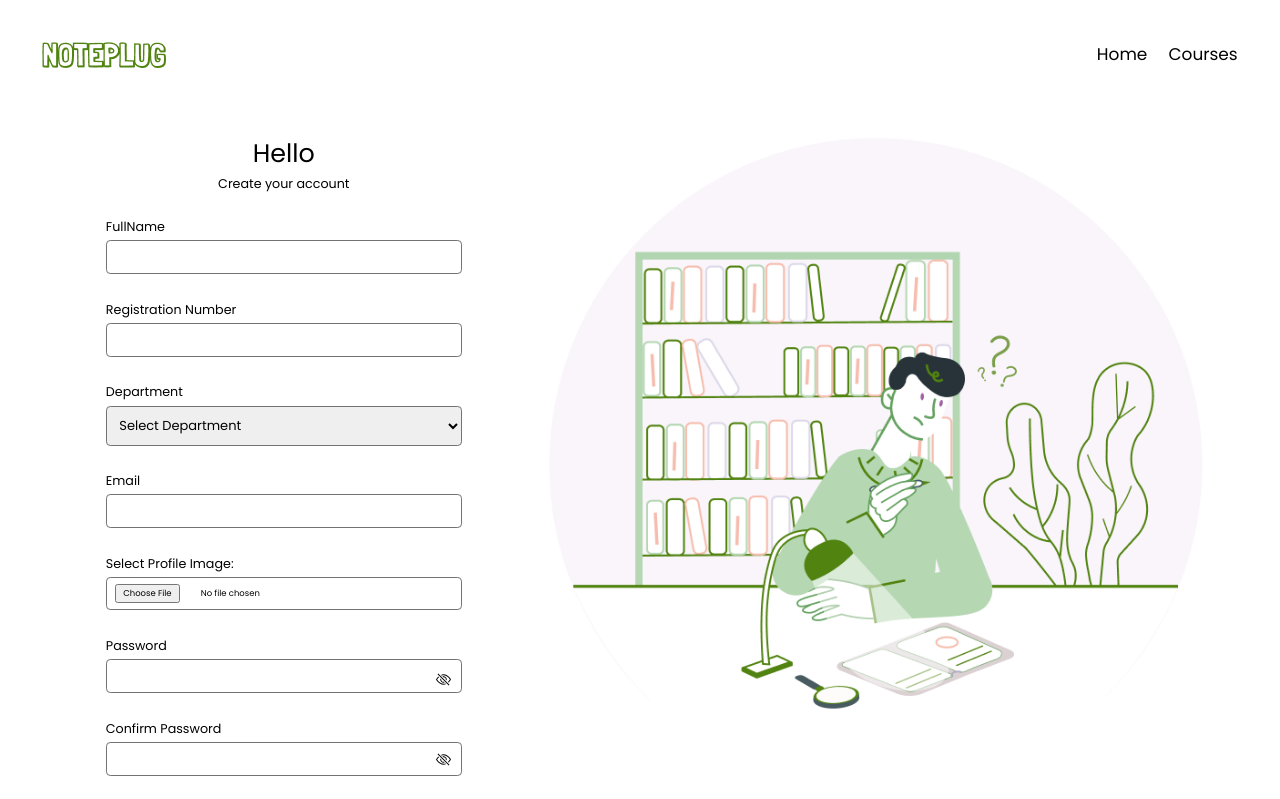
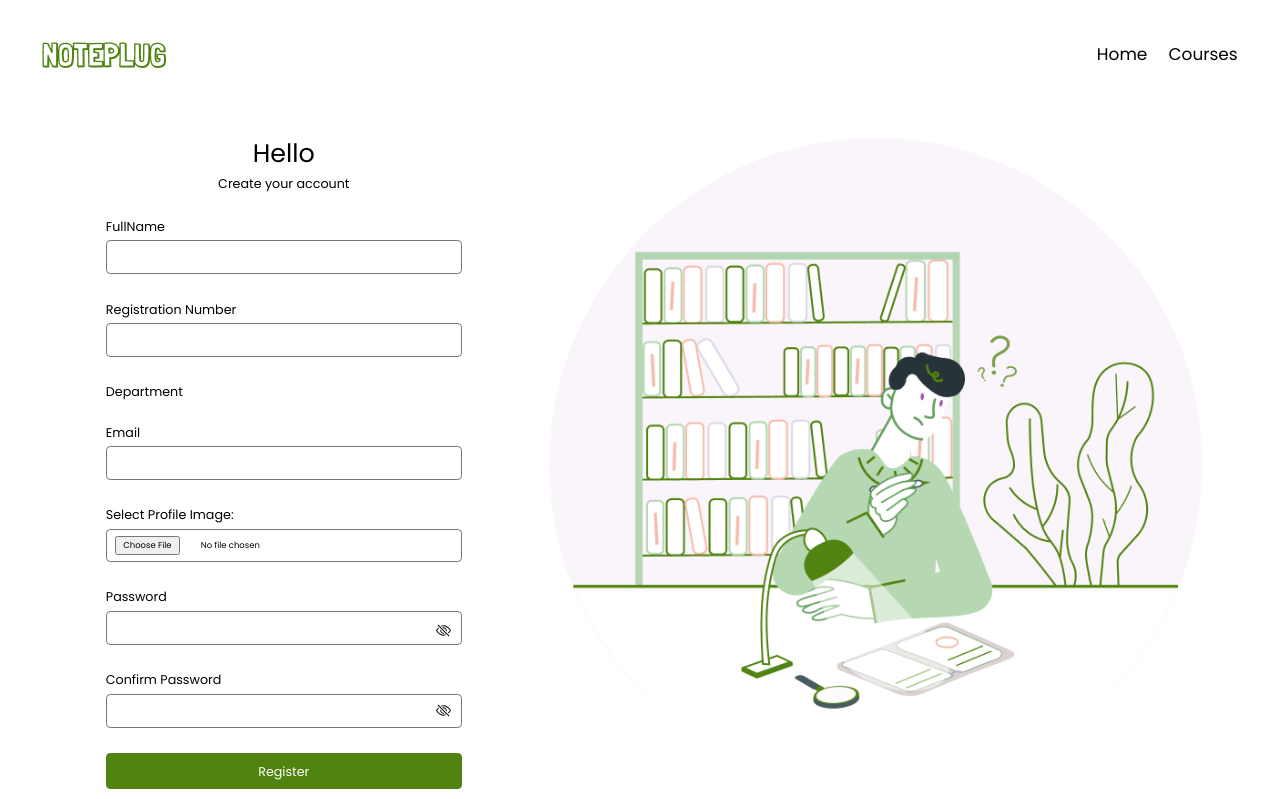
Before and after one commit to anita-ebube/nacos, a Next.js app: page /registration in a window 1280 px wide. Shown: the top 799 px of the page. Built offline with nearby package versions, Linux system fonts and the light colour scheme.

Commit message:
test branch with axios less buggy

```diff
--- a/package.json
+++ b/package.json
@@ -17,7 +17,7 @@
     "prisma": "^5.9.1",
     "react": "^18",
     "react-dom": "^18",
-    "react-hook-form": "^7.50.1",
+    "react-hook-form": "^7.51.4",
     "react-icons": "^5.0.1",
     "react-slick": "^0.30.1",
     "react-slideshow-image": "^4.3.0",
--- a/src/app/registration/page.jsx
+++ b/src/app/registration/page.jsx
@@ -7,26 +7,18 @@ import axios from "axios";
 import { BsEye, BsEyeSlash } from "react-icons/bs";
 import Image from "next/image";
 import { useRouter } from "next/navigation";
+import { useForm } from "react-hook-form";
 
 const Registration = () => {
   const router = useRouter();
-  const [postUsers, setPostUsers] = useState({
-    full_name: "",
-    reg_no: "",
-    email: "",
-    department: "",
-    profile: "",
-    password: "",
-    confirm_password: "",
-  });
-  const [error, setError] = useState("");
-  const [passwordValidationError, setPasswordValidationError] = useState("");
-  const [emailValidationError, setEmailValidationError] = useState("");
-  const [regNumberValidationError, setRegNumberValidationError] = useState("");
+  const [full_name, setFull_name] = useState("");
+  const [reg_no, setReg_no] = useState("");
+  const [email, setEmail] = useState("");
+  const [password, setPassword] = useState("");
+  const [confirm_password, setConfirm_password] = useState("");
   const [showPassword, setShowPassword] = useState(false);
   const [showConfirmPassword, setShowConfirmPassword] = useState(false);
-  const [departmentStates, setDepartmentStates] = useState("");
-  const [errors, setErrors] = useState([]);
+  const { register, handleSubmit } = useForm();
 
   const togglePasswordVisibility = () => {
     setShowPassword((prevShowPassword) => !prevShowPassword);
@@ -38,108 +30,32 @@ const Registration = () => {
     );
   };
 
-  const validateEmail = (email) => {
-    const emailRegex = /^[^\s@]+@[^\s@]+\.[^\s@]+$/;
-    return emailRegex.test(email);
-  };
-
-  const validatePassword = (password) => {
-    return password.length >= 8;
-  };
-
-  const validateRegNumber = (regno) => {
-    const regnoRegx = /^\d+\/\d+$/;
-    return regnoRegx.test(regno);
-  };
-
-  useEffect(() => {
-    // if(errors)
-    console.log("useEffect", errors);
-  }, [ errors]);
-
-  const submitForm = async (e) => {
-    e.preventDefault();
-    if (!validateEmail(postUsers.email)) {
-      setEmailValidationError("Invalid email format");
-      return;
-    }
-
-    if (!validatePassword(postUsers.password)) {
-      setPasswordValidationError("Password must be at least 8 characters long");
-      return;
-    }
-
-    if (!validateRegNumber(postUsers.reg_no)) {
-      setRegNumberValidationError(
-        "Only numbers are accepted and it must contain a /"
-      );
-      return;
-    }
-
-    const formData = new FormData();
-    for (const key in postUsers) {
-      if (key !== "profile") {
-        formData.append(key, postUsers[key]);
-      }
-    }
-
-    if (postUsers.profile instanceof File) {
-      formData.append("profile", postUsers.profile);
-    }
-
-    formData.append("department", departmentStates);
-
+  const onSubmit = async () => {
     try {
-      const res = await axios.post(
-        "https://anita.metrochem.com.ng/api/auth/register",
-        formData,
+      const response = await axios.post(
+        `https://anita.metrochem.com.ng/api/auth/register`,
         {
-          headers: {
-            "Content-Type": "multipart/form-data",
-          },
+          full_name,
+          reg_no,
+          email,
+          password,
+          confirm_password,
         }
       );
-      const data = res.data;
-      for (let key in data) {
-        if (Array.isArray(data[key])) {
-          data[key].forEach((error) => {
-            setErrors((prevErrors) => [...prevErrors, { [key]: error }]);
-          });
-        } else {
-          setErrors((prevErrors) => [...prevErrors, { [key]: data[key] }]);
-        }
+      setFull_name("");
+      setEmail("");
+      setReg_no("");
+      setPassword("");
+      setConfirm_password;
+      if (response.data.email === "The email has already been taken.") {
+        router.push("/registration");
+      } else {
+        router.push('/login');
       }
-      setPostUsers({
-        full_name: "",
-        reg_no: "",
-        email: "",
-        department: "",
-        profile: "",
-        password: "",
-        confirm_password: "",
-      });
-      router.push('/login')
+      // console.log(response.data);
     } catch (error) {
-      console.error("NOTICE!!", error);
-      setError("The username is already taken");
-      if(postUsers.email === 'The email has already been taken.') {
-        router.refresh()
-      }
-    }
-  };
-
-  const handleData = (e) => {
-    const { id, value, type } = e.target;
-    if (type === "file") {
-      setPostUsers((prevState) => ({
-        ...prevState,
-        [id]: e.target.files[0],
-      }));
-    } else {
-      setPostUsers((prevState) => ({
-        ...prevState,
-        [id]: value,
-      }));
+      console.log(error);
+      // if(response)
     }
   };
 
@@ -149,10 +65,6 @@ const Registration = () => {
     "Pure and Industrial Chemistry",
     "Statistics",
   ];
-
-  const handleStateChange = (event) => {
-    setDepartmentStates(event.target.value);
-  };
 
   return (
     <>
@@ -166,69 +78,68 @@ const Registration = () => {
             <p className="text-center py-1 text-[1.5rem]">
               Create your account
             </p>
-            <form action="" onSubmit={submitForm} className="relative">
+            <form onSubmit={handleSubmit(onSubmit)} className="relative">
               <label htmlFor="" className="block text-[1.5rem] mt-10">
                 FullName
               </label>
               <input
+                {...register("full_name")}
+                value={full_name}
                 type="text"
-                id="full_name"
-                value={postUsers.full_name}
-                onChange={(e) => handleData(e)}
+                onChange={(event) => setFull_name(event.target.value)}
                 className="border border-[#737373] w-full px-4 py-3 rounded-lg my-2 text-[13px] "
               />
-              {errors.map((error, index) => (
+              {/* {errors.map((error, index) => (
                 <p className="text-red-500" key={index}>
                   {error?.full_name}
                 </p>
-              ))}
+              ))} */}
 
               <label htmlFor="" className="block text-[1.5rem] mt-10">
                 Registration Number
               </label>
               <input
-                type="text"
-                id="reg_no"
-                value={postUsers.reg_no}
-                onChange={(e) => handleData(e)}
+                {...register("reg_no")}
+                value={reg_no}
+                onChange={(event) => setReg_no(event.target.value)}
                 className="border border-[#737373] w-full px-4 py-3 rounded-lg my-2 text-[13px] "
               />
-              {errors.map((error, index) => (
+              {/* {errors.map((error, index) => (
                 <p className="text-red-500" key={index}>
                   {error?.reg_no}
                 </p>
-              ))}
-              {regNumberValidationError && (
+              ))} */}
+              {/* {regNumberValidationError && (
                 <p className="text-red-500">{regNumberValidationError}</p>
-              )}
+              )} */}
               <label htmlFor="" className="block text-[1.5rem] mt-10">
                 Department
               </label>
-              <SelectDepartment
+              {/* <SelectDepartment
                 placeholder={"Select Department"}
                 options={departmentOptions}
                 selectedOption={departmentStates}
                 onChange={handleStateChange}
-                value={postUsers.department}
-              />
+                value={department}
+              /> */}
               <label htmlFor="" className="block text-[1.5rem] mt-10">
                 Email
               </label>
               <input
-                type="text"
-                id="email"
-                value={postUsers.email}
-                onChange={(e) => handleData(e)}
+                {...register("email")}
+                value={email}
+                type="email"
+                onChange={(e) => setEmail(e.target.value)}
                 className="border border-[#737373] w-full px-4 py-3 rounded-lg my-2 text-[13px] "
               />
-              {emailValidationError && (
+              {/* {emailValidationError && (
                 <p className="text-red-500">{emailValidationError}</p>
               )}
               {errors.map((error, index) => (
                 <p className="text-red-500" key={index}>
                   {error?.email}
                 </p>
-              ))}
+              ))} */}
               <label
                 htmlFor="upload-file"
                 className="block text-[1.5rem] mt-10"
@@ -241,7 +152,7 @@ const Registration = () => {
                 name="image"
                 id="profile"
                 capture="camera"
-                onChange={(e) => handleData(e)}
+                // onChange={(e) => handleData(e)}
                 className=" border border-[#737373] w-full px-4 py-3 rounded-lg my-2 file:mr-10"
               />
               <div className="relative">
@@ -249,20 +160,20 @@ const Registration = () => {
                   Password
                 </label>
                 <input
+                  {...register("password")}
                   type={showPassword ? "text" : "password"}
-                  id="password"
-                  onChange={(e) => handleData(e)}
-                  value={postUsers.password}
-                  className="border border-[#737373] w-full px-4 py-3 rounded-lg my-2 text-[13px] "
+                  value={password}
+                  onChange={(e) => setPassword(e.target.value)}
+                  className="border border-[#737373] w-full px-4 py-3 rounded-lg my-2 text-[13px] text-black "
                 />
-                {passwordValidationError && (
+                {/* {passwordValidationError && (
                   <p className="text-red-500">{passwordValidationError}</p>
-                )}
-                {errors.map((error, index) => (
+                )} */}
+                {/* {errors.map((error, index) => (
                   <p className="text-red-500" key={index}>
                     {error?.password}
                   </p>
-                ))}
+                ))} */}
                 <div className="absolute top-[35.9px] right-5">
                   {showPassword ? (
                     <BsEye onClick={togglePasswordVisibility} size={15} />
@@ -277,9 +188,9 @@ const Registration = () => {
                 </label>
                 <input
                   type={showConfirmPassword ? "text" : "password"}
-                  id="confirm_password"
-                  onChange={(e) => handleData(e)}
-                  value={postUsers.confirm_password}
+                  {...register("confirm_password")}
+                  onChange={(e) => setConfirm_password(e.target.value)}
+                  value={confirm_password}
                   className="border border-[#737373] w-full px-4 py-3 rounded-lg my-2 text-[13px] "
                 />
                 <div className="absolute top-[33px] right-5">
```
Also changed, not shown: 1 other file (tests, documents, lock files or other folders).
